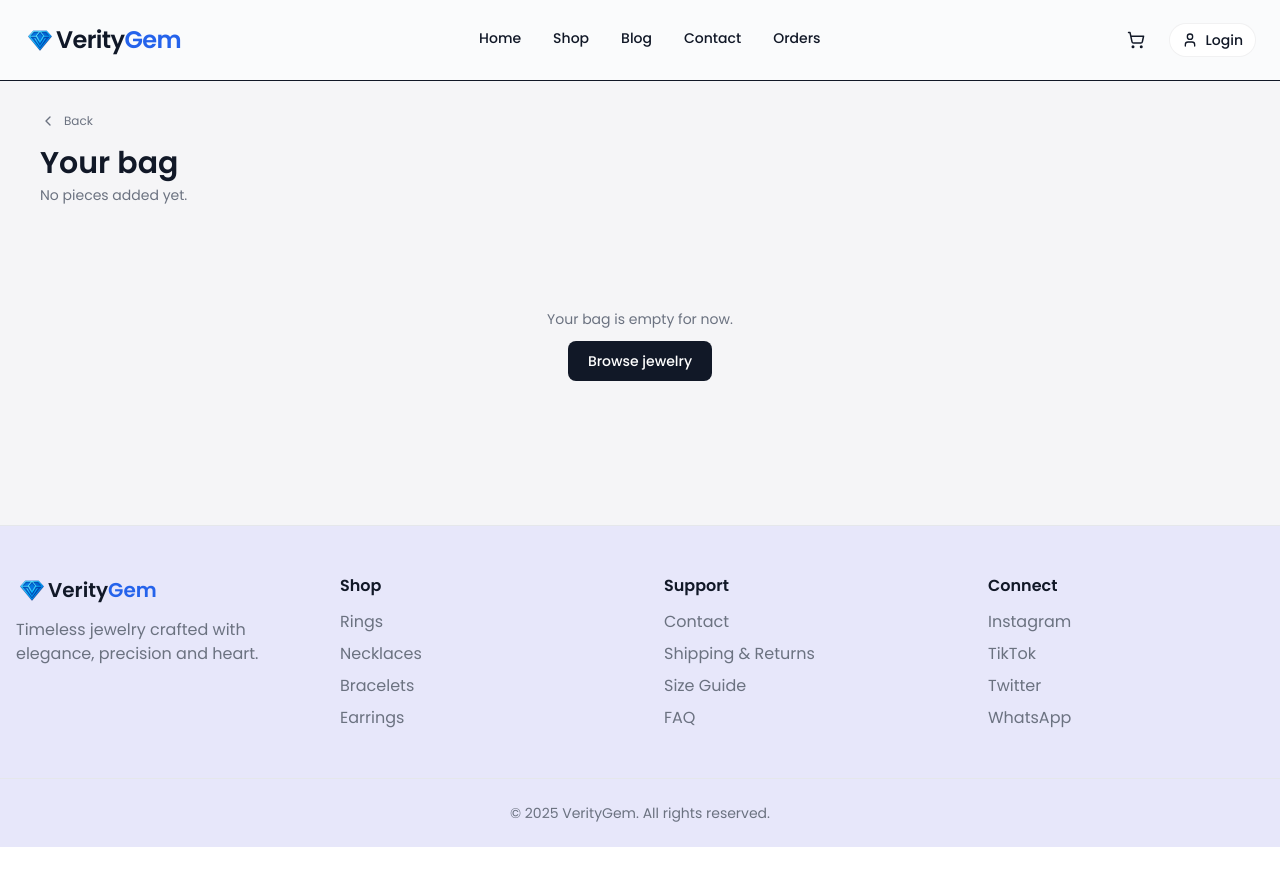
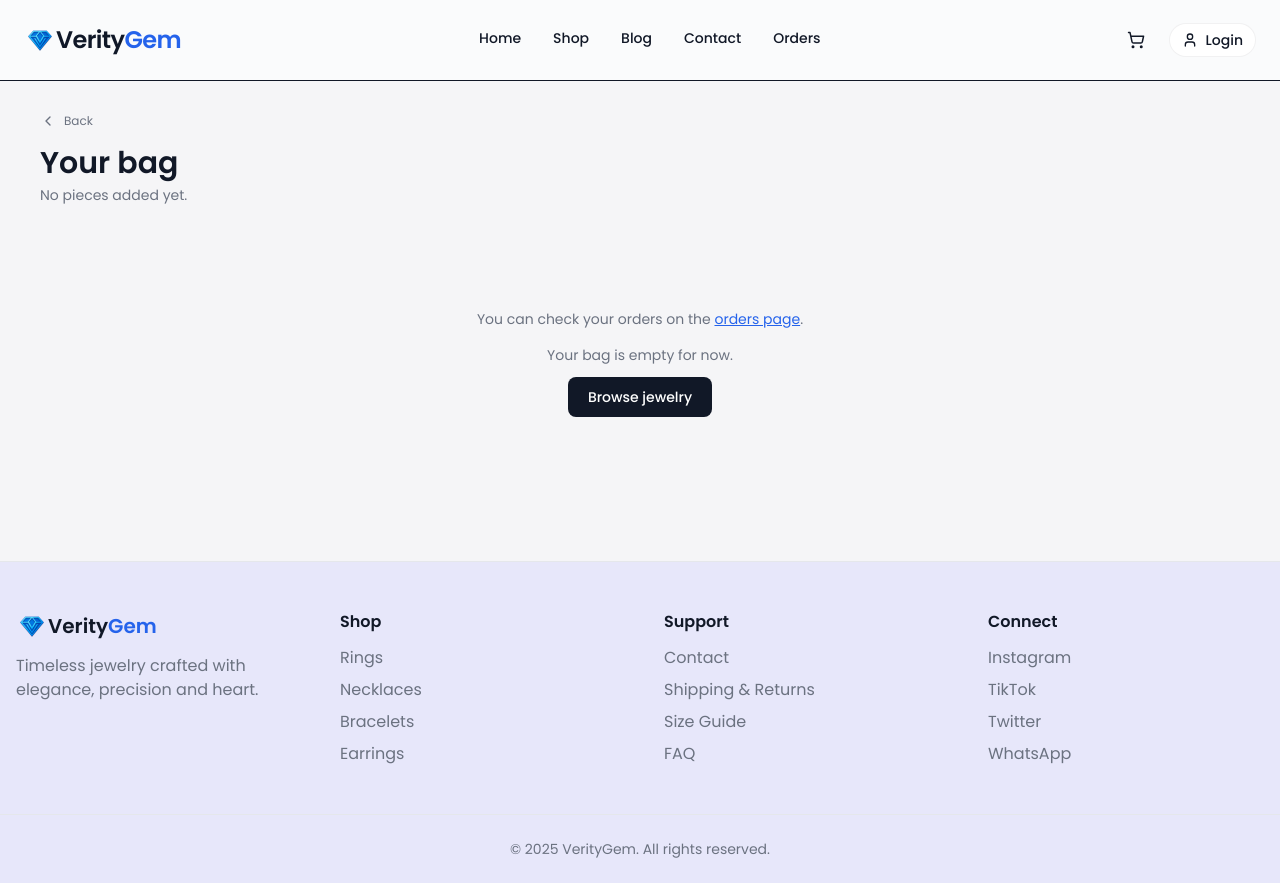
Before and after one commit to Lomzyposh/verity, a React (Vite) app in the folder client/: page /cart in a window 1280 px wide. Before the commit the page ends 847 px from the top, so only its background shows below. Built offline with nearby package versions, Linux system fonts and the light colour scheme; no server answers; a web font is replaced by a local one.

Commit message:
Checjout page guest BUG

```diff
--- a/client/src/pages/Cart.jsx
+++ b/client/src/pages/Cart.jsx
@@ -375,6 +375,9 @@ export default function Cart() {
 function EmptyCart() {
   return (
     <section className="flex flex-col items-center justify-center py-16">
+      <p className="text-sm mb-4" style={{ color: "#6B7280" }}>
+        You can check your orders on the <Link to="/orders" style={{ color: "#2563EB", textDecoration: "underline" }}>orders page</Link>.
+      </p>
       <p className="text-sm mb-3" style={{ color: "#6B7280" }}>
         Your bag is empty for now.
       </p>
```
Also changed, not shown: 1 other file (tests, documents, lock files or other folders).
